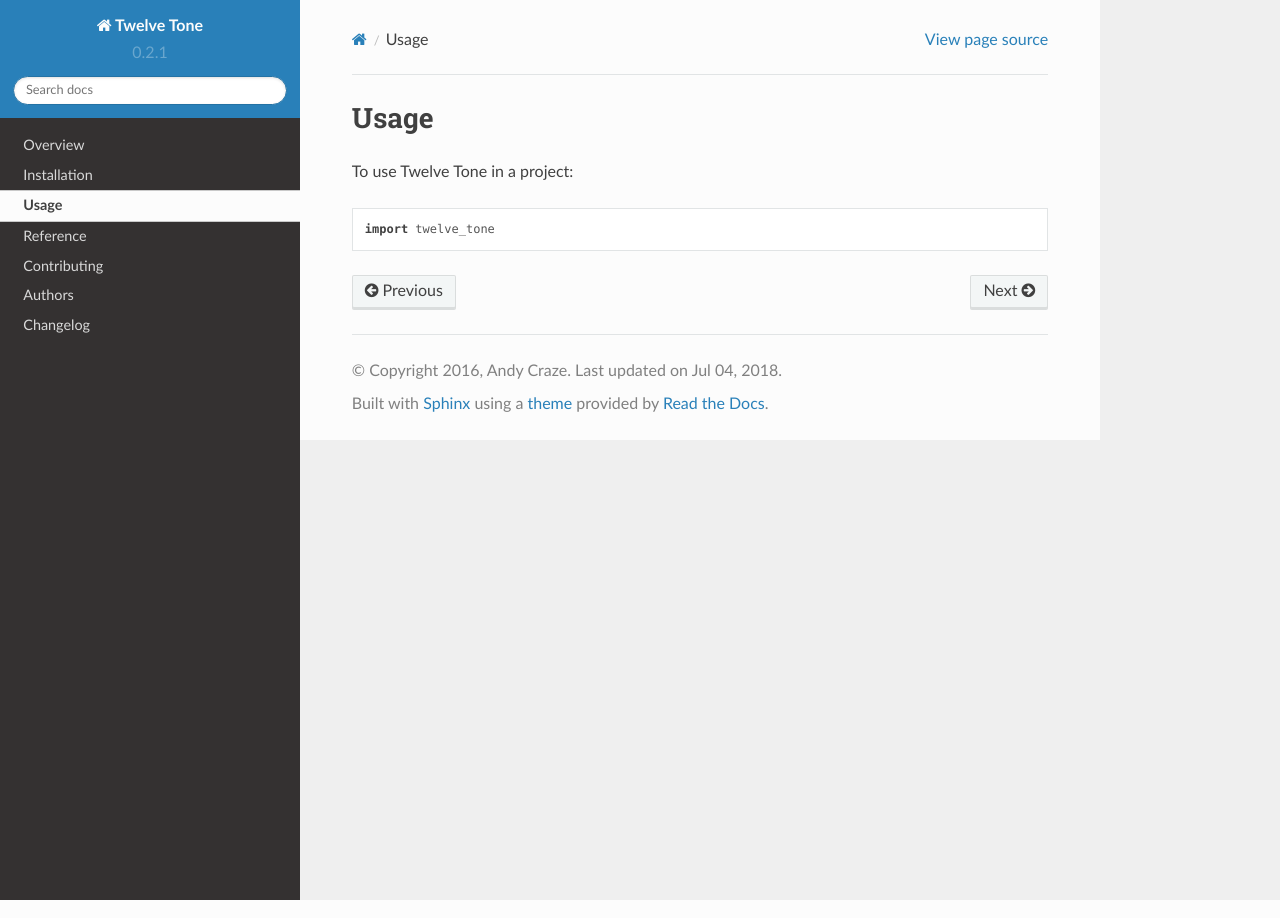
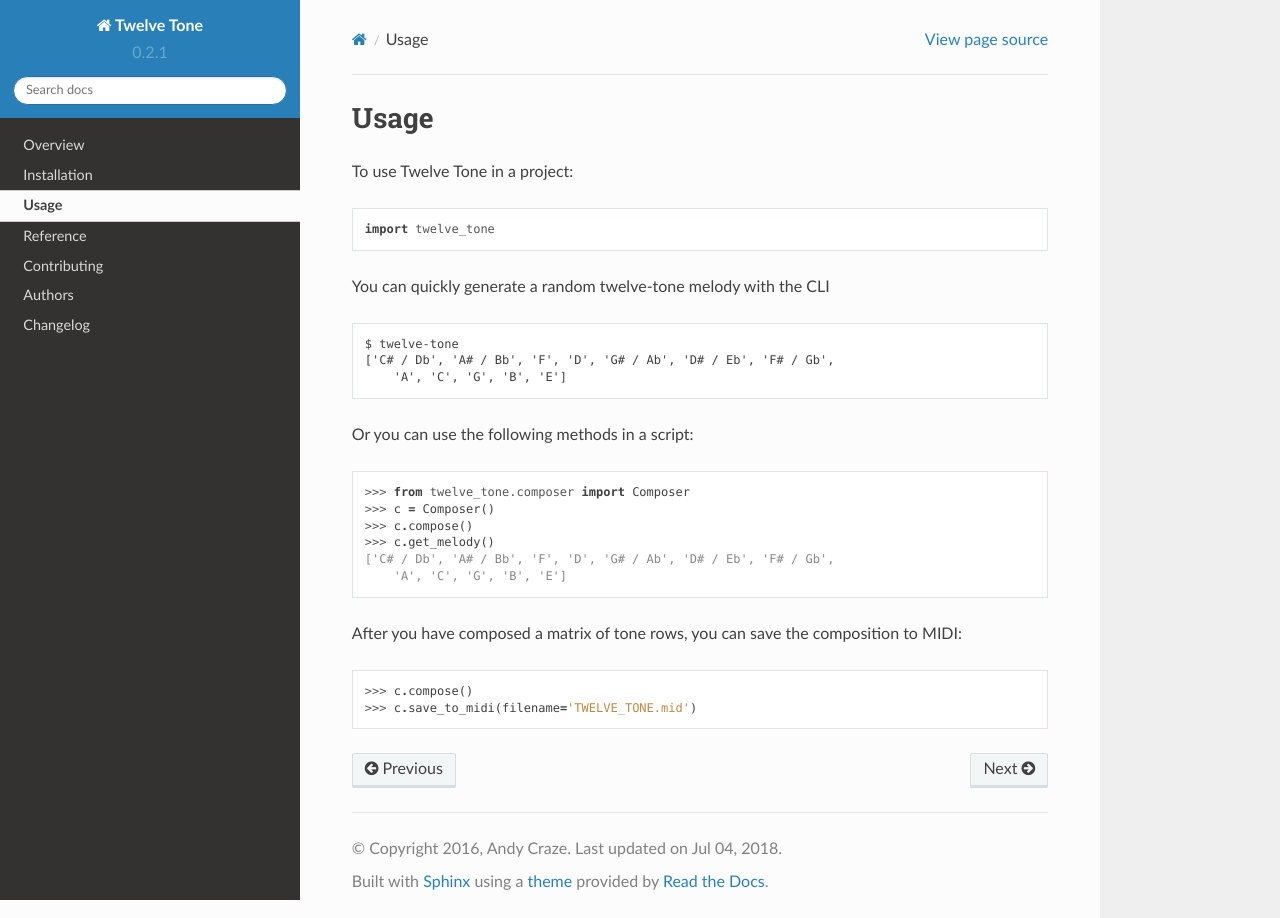
Before and after one commit to accraze/python-twelve-tone, a Sphinx documentation site: the page built from docs/usage.rst, in a window 1280 px wide. Built offline with Sphinx 7.4.7 and the Read the Docs theme 2.0.0, drawn with Linux system fonts in a browser that asks for light colours.

Commit message:
updating docs with random cli command

```diff
--- a/docs/usage.rst
+++ b/docs/usage.rst
@@ -5,3 +5,30 @@
 To use Twelve Tone in a project::
 
 	import twelve_tone
+
+You can quickly generate a random twelve-tone melody with the CLI
+
+::
+
+    $ twelve-tone
+    ['C# / Db', 'A# / Bb', 'F', 'D', 'G# / Ab', 'D# / Eb', 'F# / Gb',
+        'A', 'C', 'G', 'B', 'E']
+
+Or you can use the following methods in a script:
+
+::
+
+    >>> from twelve_tone.composer import Composer
+    >>> c = Composer()
+    >>> c.compose()
+    >>> c.get_melody()
+    ['C# / Db', 'A# / Bb', 'F', 'D', 'G# / Ab', 'D# / Eb', 'F# / Gb',
+        'A', 'C', 'G', 'B', 'E']
+
+After you have composed a matrix of tone rows, you can save the composition to
+MIDI:
+
+::
+
+    >>> c.compose()
+    >>> c.save_to_midi(filename='TWELVE_TONE.mid')
```
Also changed, not shown: README.rst (+10 -0 lines).
